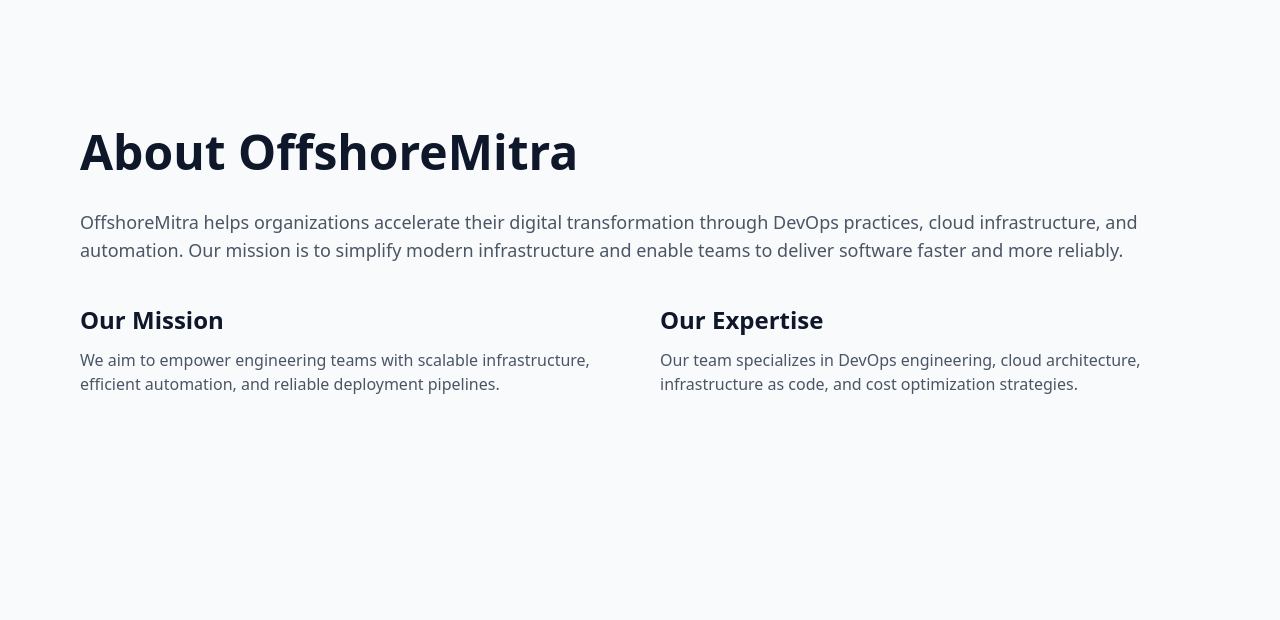
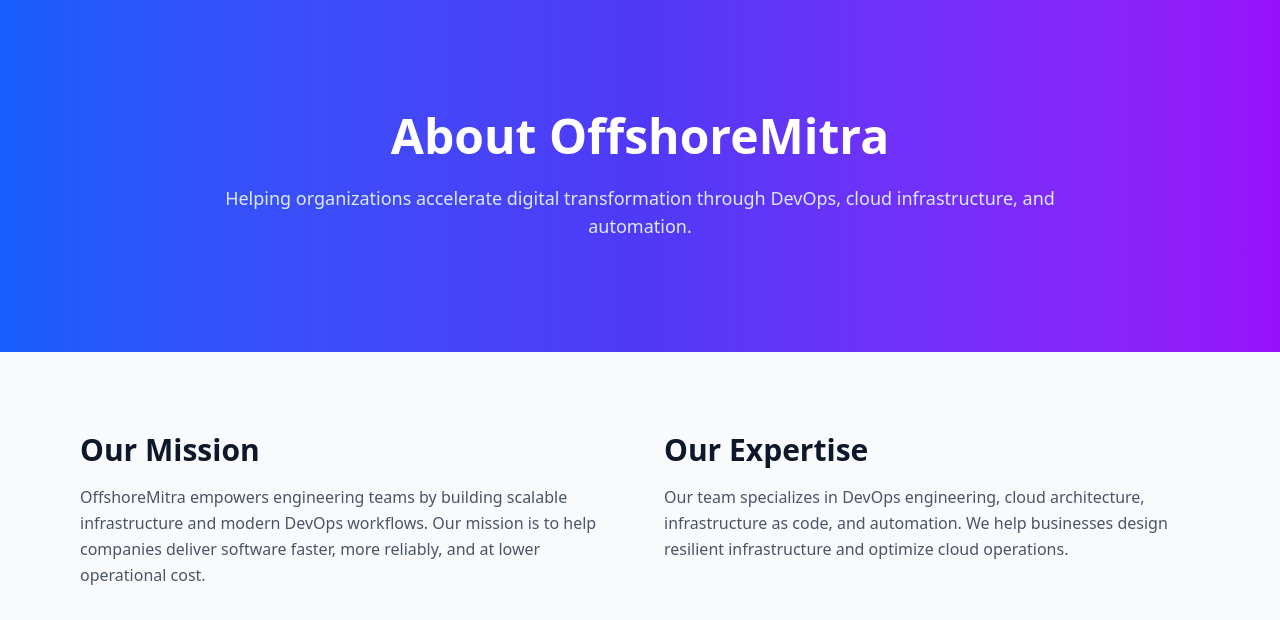
Before and after one commit to Amogh902/Company-s_Website, a Next.js app in the folder apps/: page /about in a window 1280 px wide. Shown: the top 620 px of the page. Built offline with nearby package versions, Linux system fonts and the light colour scheme.

Commit message:
Step 34 /app/about updated

```diff
--- a/apps/app/about/page.js
+++ b/apps/app/about/page.js
@@ -1,40 +1,44 @@
+import PageHero from "../../components/PageHero";
+
 export default function AboutPage() {
   return (
-    <div className="max-w-6xl mx-auto px-4 py-32">
+    <div>
 
-      <h1 className="text-5xl font-bold mb-8">
-        About OffshoreMitra
-      </h1>
+      <PageHero
+        title="About OffshoreMitra"
+        description="Helping organizations accelerate digital transformation through DevOps, cloud infrastructure, and automation."
+      />
 
-      <p className="text-lg text-gray-600 mb-10">
-        OffshoreMitra helps organizations accelerate their digital
-        transformation through DevOps practices, cloud infrastructure,
-        and automation. Our mission is to simplify modern infrastructure
-        and enable teams to deliver software faster and more reliably.
-      </p>
+      <div className="max-w-6xl mx-auto px-4 py-20">
 
-      <div className="grid md:grid-cols-2 gap-10">
+        <div className="grid md:grid-cols-2 gap-12">
 
           <div>
-          <h2 className="text-2xl font-semibold mb-3">
+            <h2 className="text-3xl font-bold mb-4">
               Our Mission
             </h2>
-          <p className="text-gray-600">
-            We aim to empower engineering teams with scalable
-            infrastructure, efficient automation, and reliable
-            deployment pipelines.
+
+            <p className="text-gray-600 leading-relaxed">
+              OffshoreMitra empowers engineering teams by building
+              scalable infrastructure and modern DevOps workflows.
+              Our mission is to help companies deliver software
+              faster, more reliably, and at lower operational cost.
             </p>
           </div>
 
           <div>
-          <h2 className="text-2xl font-semibold mb-3">
+            <h2 className="text-3xl font-bold mb-4">
               Our Expertise
             </h2>
-          <p className="text-gray-600">
+
+            <p className="text-gray-600 leading-relaxed">
               Our team specializes in DevOps engineering, cloud
-            architecture, infrastructure as code, and cost
-            optimization strategies.
+              architecture, infrastructure as code, and automation.
+              We help businesses design resilient infrastructure
+              and optimize cloud operations.
             </p>
+          </div>
+
         </div>
 
       </div>
```
Also changed, not shown: 1 other file (tests, documents, lock files or other folders). Lines whose indentation alone changed are shown as unchanged.
